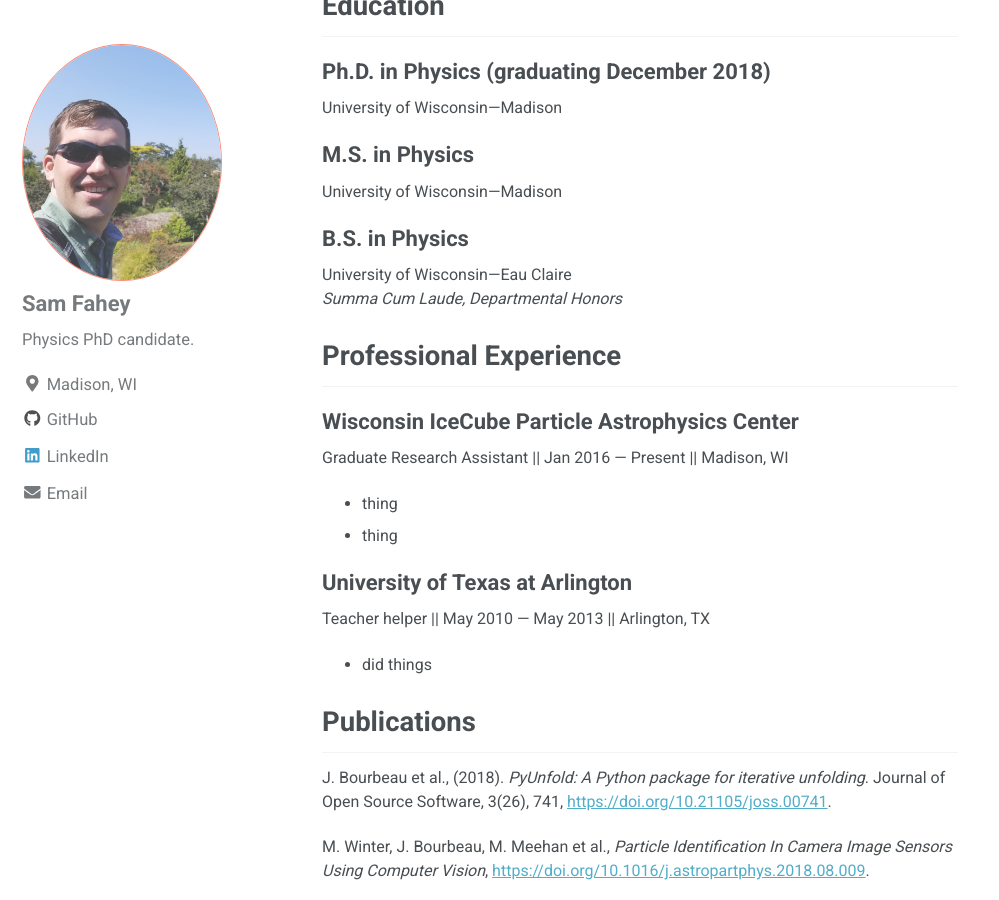
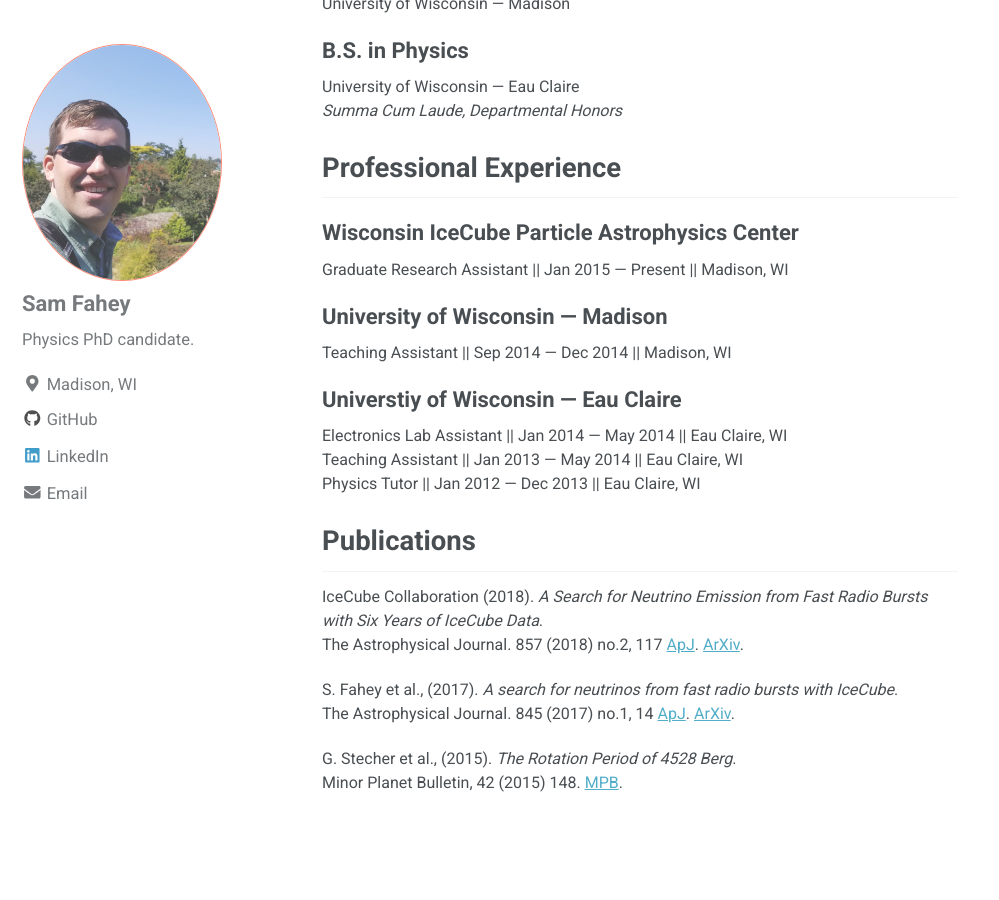
Before and after one commit to sam-fahey/jrbourbeau.github.io, a Jekyll site: the page built from _pages/cv.md, in a window 1280 px wide and 900 px high, scrolled down 444 px. Shown: the whole window, without its empty margins (0-999 px from the left). Built offline with Jekyll 4.4.1, drawn with Linux system fonts in a browser that asks for light colours; nearby versions of some CDN libraries; some of the changed text lies outside the part shown.

Commit message:
Update cv.md

```diff
--- a/_pages/cv.md
+++ b/_pages/cv.md
@@ -13,60 +13,35 @@ toc_label: "R&eacute;sum&eacute;"
 
 <a href="{{ site.baseurl }}/assets/images/resume.pdf" class="btn btn--large btn--info"><i class="fas fa-file-alt"></i><span> PDF version </span></a>
 
-## Professional Interests
-
-My professional interests
-
-## Programming Skills
-
 ## Education
 
 ### Ph.D. in Physics (graduating December 2018)
-University of Wisconsin&mdash;Madison<br>
+University of Wisconsin &mdash; Madison<br>
 
 ### M.S. in Physics
-University of Wisconsin&mdash;Madison<br>
+University of Wisconsin &mdash; Madison<br>
 
 ### B.S. in Physics<br>
-University of Wisconsin&mdash;Eau Claire<br>
+University of Wisconsin &mdash; Eau Claire<br>
  *Summa Cum Laude, Departmental Honors*<br>
 
 ## Professional Experience
 
 ### Wisconsin IceCube Particle Astrophysics Center
-Graduate Research Assistant || Jan 2016 &mdash; Present || Madison, WI
+Graduate Research Assistant || Jan 2015 &mdash; Present || Madison, WI<br>
 
-- thing
-- thing
+### University of Wisconsin &mdash; Madison
+Teaching Assistant || Sep 2014 &mdash; Dec 2014 || Madison, WI
 
-### University of Texas at Arlington
-Teacher helper || May 2010 &mdash; May 2013 || Arlington, TX
-
-- did things
-
+### Universtiy of Wisconsin &mdash; Eau Claire
+Electronics Lab Assistant || Jan 2014 &mdash; May 2014 || Eau Claire, WI<br>
+Teaching Assistant || Jan 2013 &mdash; May 2014 || Eau Claire, WI<br>
+Physics Tutor || Jan 2012 &mdash; Dec 2013 || Eau Claire, WI
 
 ## Publications
 
-J. Bourbeau et al., (2018). *PyUnfold: A Python package for iterative unfolding*. Journal of Open Source Software, 3(26), 741, [https://doi.org/10.21105/joss.00741](https://doi.org/10.21105/joss.00741).
+IceCube Collaboration (2018). *A Search for Neutrino Emission from Fast Radio Bursts with Six Years of IceCube Data*.<br> The Astrophysical Journal. 857 (2018) no.2, 117 [ApJ](http://iopscience.iop.org/article/10.3847/1538-4357/aab4f8/meta). [ArXiv](https://arxiv.org/abs/1712.06277).<br>
 
-M. Winter, J. Bourbeau, M. Meehan et al., *Particle Identification In Camera Image Sensors Using Computer Vision*, [https://doi.org/10.1016/j.astropartphys.2018.08.009](https://doi.org/10.1016/j.astropartphys.2018.08.009).
+S. Fahey et al., (2017). *A search for neutrinos from fast radio bursts with IceCube*.<br> The Astrophysical Journal. 845 (2017) no.1, 14 [ApJ](http://iopscience.iop.org/article/10.3847/1538-4357/aa7e28). [ArXiv](https://arxiv.org/abs/1611.03062).<br>
 
-J. Bourbeau, P. Desiati, J.C. Diaz Valez, S. Westerhoff et al. (IceCube Collaboration), *Cosmic-Ray Anisotropy with Seven Years of Data from IceCube and IceTop*, Proceedings of the 35th International Cosmic Ray Conference. [https://pos.sissa.it/301/474/pdf](https://pos.sissa.it/301/474/pdf).
-
-Y. Bai, J. Bourbeau, and T. Lin. *Dark Matter Searches with a Mono-Z' Jet*. JHEP **1506**, 205 (2015). [http://arxiv.org/pdf/1504.01395.pdf](http://arxiv.org/pdf/1504.01395.pdf).
-
-
-## Selected Presentations
-
-"Supervised machine learning in Python with scikit-learn"<br>
-Madison Python meetup (MadPy)&mdash;Madison, WI. March 2018.<br>
-[ [Slides](https://jrbourbeau.github.io/madpy-ml-sklearn-2018/) ] [ [GitHub repo](https://github.com/jrbourbeau/madpy-ml-sklearn-2018) ]
-
-"Introduction to the shell and Python"<br>
-IceCube Software Bootcamp&mdash;Madison, WI. June 2016.<br>
-
-"Dark Matter Searches with a Mono-Z' Jet"<br>
-Phenomenology 2015 Symposium&mdash;Pittsburgh, PA. May 2015.
-
-"Development of a Fast Timing System for the ATLAS Forward Proton Detector"<br>
-UT-Arlington Annual Celebration of Excellence by Students. March 2012.
+G. Stecher et al., (2015). *The Rotation Period of 4528 Berg*.<br> Minor Planet Bulletin, 42 (2015) 148. [MPB](http://www.minorplanet.info/MPB/issues/MPB_42-2.pdf).<br>
```
